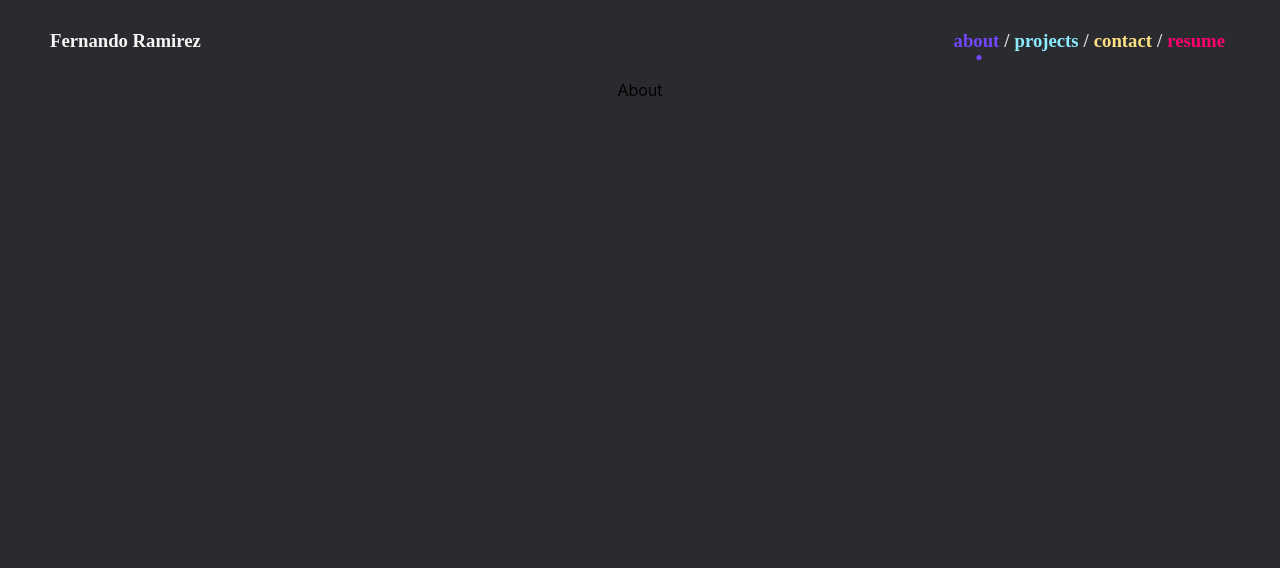
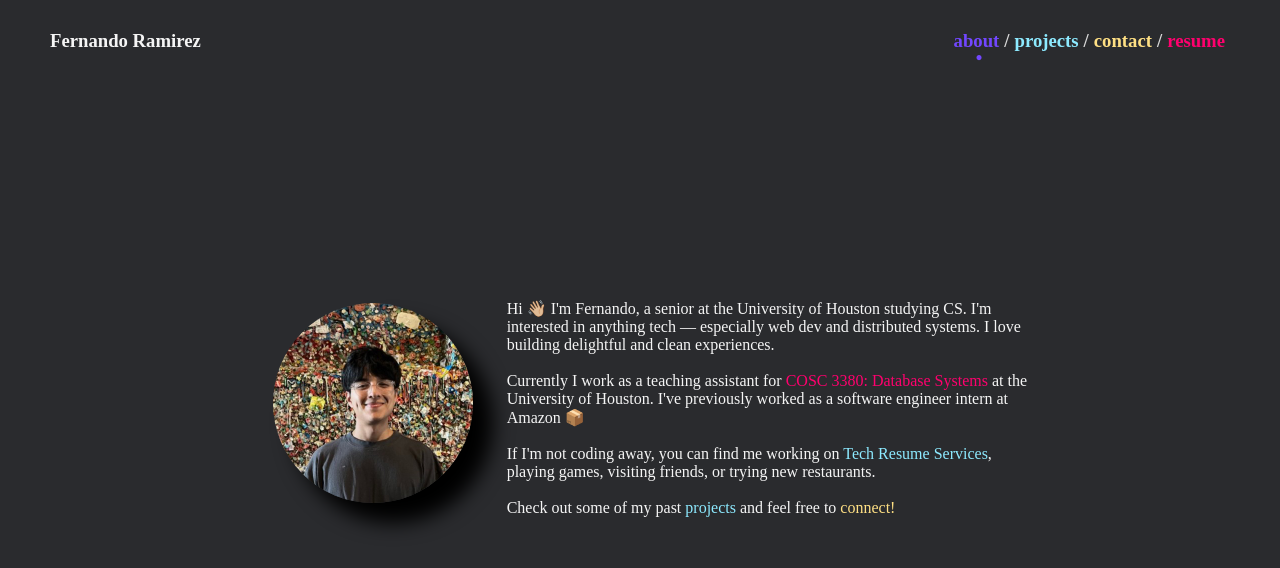
Before and after one commit to ramirezfernando/fernandoramirez.me, a React (Vite) app: page /about in a window 1280 px wide. Shown: the top 568 px of the page. Built offline with nearby package versions, Linux system fonts and the light colour scheme; a web font is replaced by a local one.

Commit message:
feat: add about section

```diff
--- a/src/App.tsx
+++ b/src/App.tsx
@@ -1,14 +1,14 @@
 import './App.css';
 import { BrowserRouter, Routes, Route } from 'react-router-dom';
 import Header from "./components/Header"
-
+import About from './components/About';
 function App() {
   return (
   <BrowserRouter>
       <>
         <Header />
         <Routes>
-          <Route path="/about" element={<>About</>} />
+          <Route path="/about" element={<About />} />
           <Route path="/projects" element={<>Projects</>} />
           <Route path="/contact" element={<>Contact</>} />
         </Routes>
--- /dev/null
+++ b/src/components/About.tsx
@@ -0,0 +1,105 @@
+import { Link } from 'react-router-dom';
+import Grid from "@mui/material/Grid";
+import Fade from "@mui/material/Fade";
+
+import "../Styles/About.css";
+import { BLUE, YELLOW, PINK } from "../constants";
+import fern from '../assets/fern.jpeg'
+
+const About = () => {
+  return (
+    <div className="about-container">
+      <Grid
+        container
+        style={{
+          textAlign: "left",
+          maxWidth: "80rem",
+          marginBottom: "3rem",
+        }}
+      >
+        <Grid
+          item
+          sm={12}
+          md={4}
+          style={{
+            display: "flex",
+            alignItems: "center",
+            width: "100%",
+            padding: "2rem 0px 3rem 0px",
+            justifyContent: "center",
+          }}
+        >
+            {/* TODO: Lazy load image*/}
+              <img
+                style={{ opacity: 1 }}
+                src={fern}
+                alt="me"
+              />
+        </Grid>
+        <Grid item sm={12} md={8}>
+          <Fade in timeout={{ enter: 1200 }}>
+            <div>
+              <p>
+                Hi{" "}
+                <span className="wave" role="img" aria-label="wave">
+                  👋🏼
+                </span>{" "}
+                I'm Fernando, a senior at the University of Houston studying CS.
+                I'm interested in anything tech &mdash; especially web dev and
+                distributed systems. I love building delightful and clean experiences.
+                <br />
+                <br />
+                Currently I work as a teaching assistant for{" "}
+                <a
+                  href="https://publications.uh.edu/preview_course_nopop.php?catoid=44&coid=210742"
+                  style={{ color: PINK }}
+                  target="_blank"
+                  rel="noopener noreferrer"
+                >
+                  COSC 3380: Database Systems{" "}
+                </a>
+                at the University of Houston. I've previously worked as a software engineer intern at Amazon 📦
+                <br />
+                <br />
+                If I'm not coding away, you can find me working on{" "}
+                <a
+                  href="https://techresumeservices.notion.site/techresumeservices/Tech-Resume-Services-eb63d3fd27e045098dfdec60bd8c9ff3"
+                  style={{ color: BLUE }}
+                  target="_blank"
+                  rel="noopener noreferrer"
+                >
+                  Tech Resume Services
+                </a>, playing games, visiting
+                friends, or trying new restaurants.
+                <br />
+                <br />
+                Check out some of my past{" "}
+                <Link
+                  to={`/projects`}
+                  style={{
+                    color: BLUE,
+                  }}
+                  className="internal-link"
+                >
+                  projects
+                </Link>{" "}
+                and feel free to{" "}
+                <Link
+                  to={`/contact`}
+                  style={{
+                    color: YELLOW,
+                  }}
+                  className="internal-link"
+                >
+                  connect!
+                </Link>
+              </p>
+            </div>
+          </Fade>
+        </Grid>
+      </Grid>
+    </div>
+  );
+};
+
+export default About;
--- /dev/null
+++ b/src/styles/About.css
@@ -0,0 +1,61 @@
+.about-container {
+    box-sizing: border-box;
+    min-height: calc(100vh - 8rem - 35px);
+    display: flex;
+    justify-content: center;
+    align-items: center;
+    width: 100%;
+  }
+
+  .about-container img {
+    box-shadow: 2rem 2rem 2rem black;
+    border-radius: 100px;
+    width: 200px;
+    height: 200px;
+  }
+
+  .about-container p {
+    color: var(--white-almost);
+    font-family: 'Varela Round';
+  }
+
+  .about-container a {
+    text-decoration: none;
+  }
+
+  .about-container a:hover {
+    text-decoration: underline;
+  }
+
+  .internal-link {
+    text-decoration: none;
+  }
+  .internal-link:hover {
+    text-decoration: underline;
+  }
+
+  span.wave {
+    animation-name: wave-animation;
+    animation-delay: 1s;
+    animation-duration: 2.5s;
+    animation-iteration-count: 1;
+    transform-origin: 70% 70%;
+    display: inline-block;
+  }
+
+  @keyframes wave-animation {
+    0%,
+    50% {
+      transform: rotate(0deg);
+    }
+    10%,
+    30% {
+      transform: rotate(-10deg);
+    }
+    20% {
+      transform: rotate(12deg);
+    }
+    40% {
+      transform: rotate(9deg);
+    }
+  }
```
Also changed, not shown: src/assets/fern.jpeg (added).
